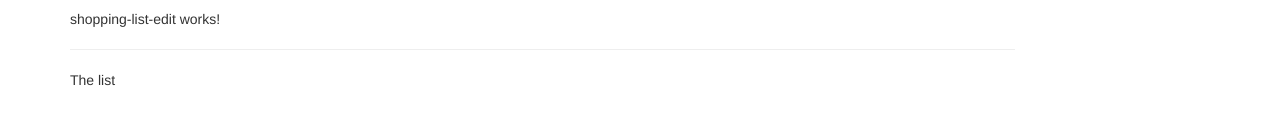
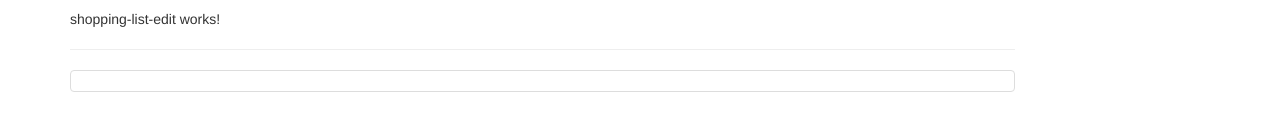
Before and after one commit to PatrickBoyn/angular-course-project, an Angular app: page / in a window 1280 px wide. Shown: the part 238-368 px from the top of the page. Built offline with nearby package versions, Linux system fonts and the light colour scheme.

Commit message:
Added a list group item.

```diff
--- a/src/app/shopping-list/shopping-list.component.html
+++ b/src/app/shopping-list/shopping-list.component.html
@@ -2,6 +2,8 @@
   <div class="col-xs-10">
     <app-shopping-list-edit></app-shopping-list-edit>
     <hr />
-    <p>The list</p>
+    <ul class="list-group">
+      <a class="list-group-item"></a>
+    </ul>
   </div>
 </div>
```
